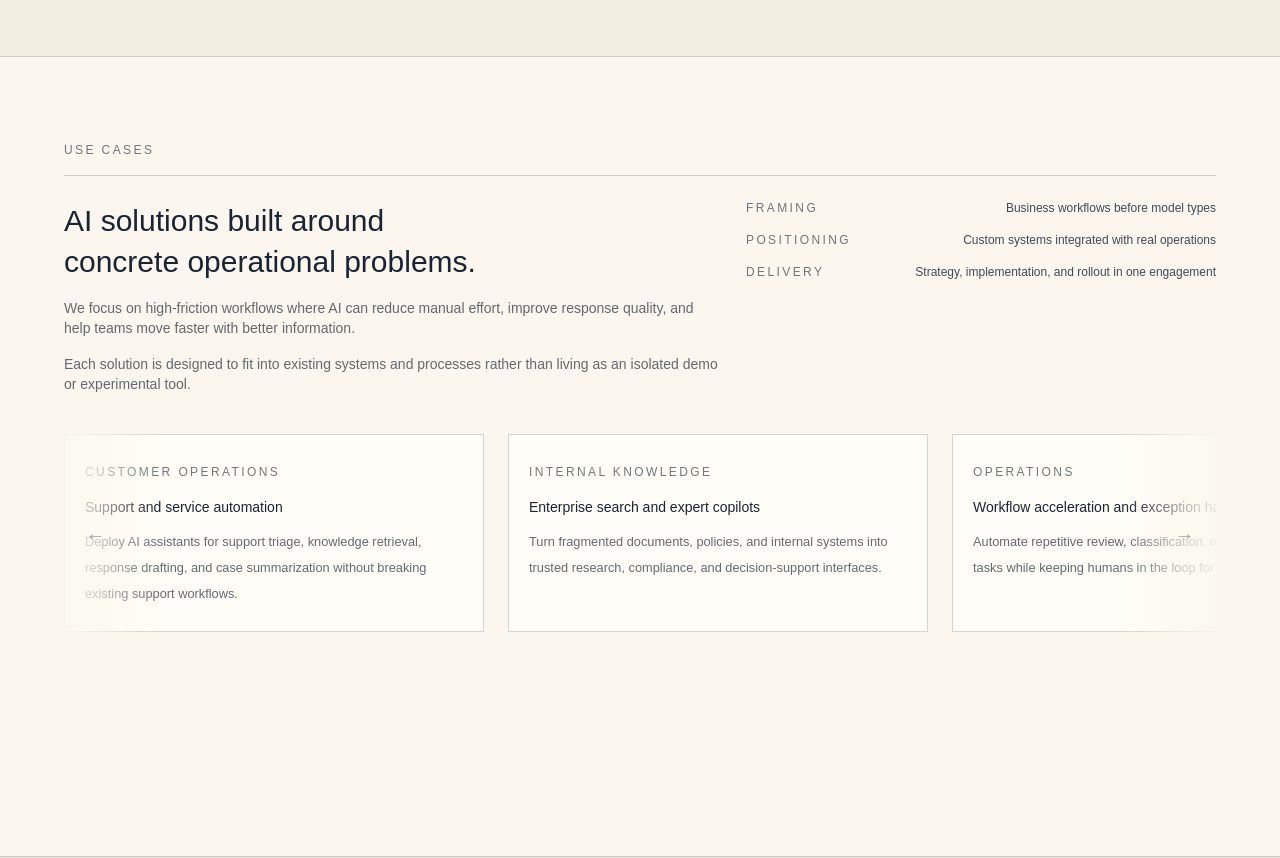
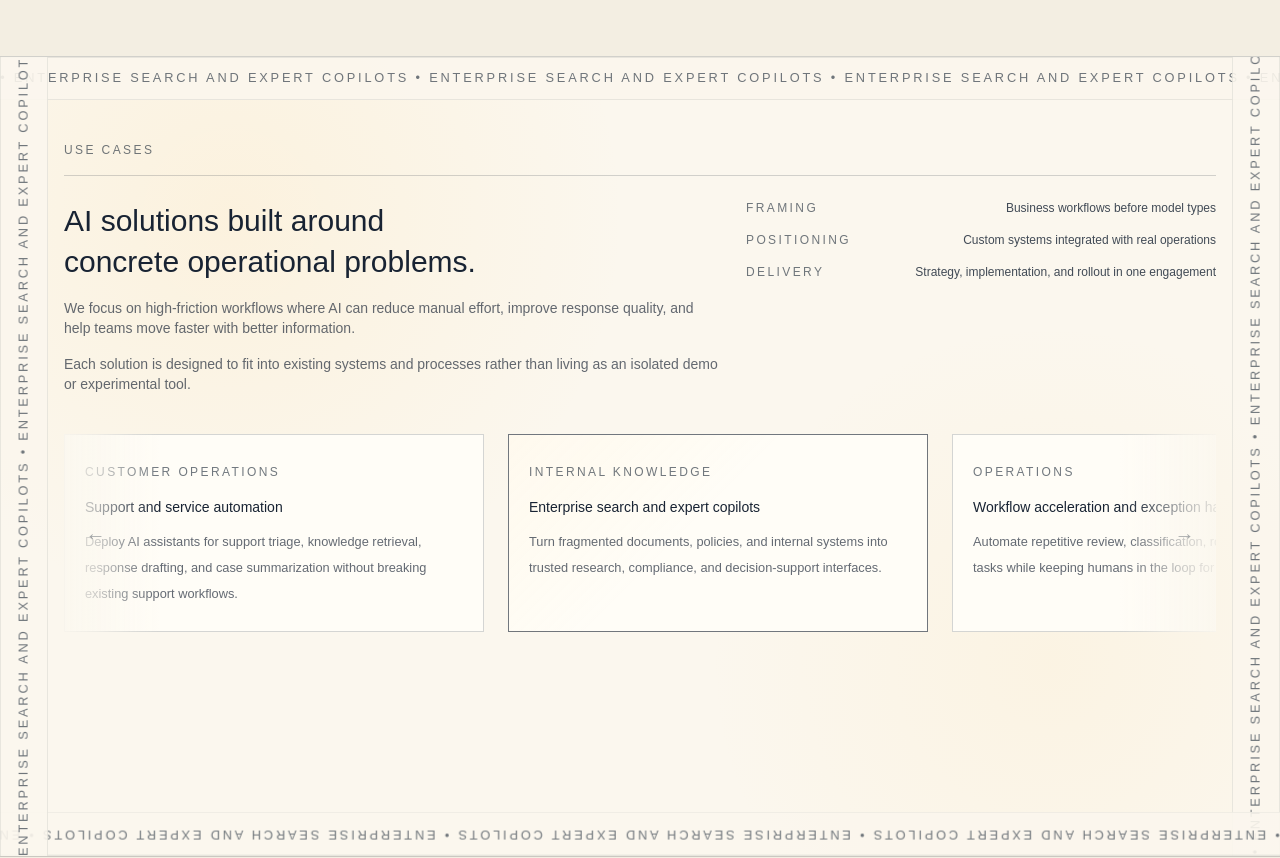
Before and after one commit to artemiusradin-png/deview-website, a Next.js app: page / in a window 1280 px wide. Shown: the part 3980-4838 px from the top of the page. Built offline with nearby package versions, Linux system fonts and the light colour scheme.

Commit message:
Animate use cases section on scroll

```diff
--- a/app/globals.css
+++ b/app/globals.css
@@ -1093,6 +1093,188 @@ html[data-theme="light"] .carousel-fade-right {
   );
 }
 
+.solutions-section {
+  --solutions-accent: rgba(148, 214, 255, 0.16);
+  transition: background-color 300ms ease;
+}
+
+.solutions-section::before {
+  content: "";
+  position: absolute;
+  inset: 0;
+  pointer-events: none;
+  background:
+    radial-gradient(circle at 18% 20%, var(--solutions-accent), transparent 32%),
+    radial-gradient(circle at 82% 76%, color-mix(in srgb, var(--solutions-accent) 70%, transparent), transparent 28%);
+  opacity: 1;
+  transition: background 300ms ease;
+}
+
+.solutions-content {
+  position: relative;
+  z-index: 2;
+}
+
+.solutions-marquee-container {
+  position: absolute;
+  inset: 0;
+  pointer-events: none;
+  z-index: 1;
+  overflow: hidden;
+}
+
+.solutions-marquee {
+  position: absolute;
+  overflow: hidden;
+  text-transform: uppercase;
+  letter-spacing: 0.22em;
+  font-size: clamp(0.58rem, 1vw, 0.82rem);
+  line-height: 1;
+  color: var(--white-60);
+  background: color-mix(in srgb, var(--surface) 90%, transparent);
+  border-color: var(--white-10);
+  white-space: nowrap;
+}
+
+.solutions-marquee-top,
+.solutions-marquee-bottom {
+  left: 0;
+  width: 100%;
+  padding: 0.9rem 0;
+  border-top: 1px solid var(--white-10);
+  border-bottom: 1px solid var(--white-10);
+}
+
+.solutions-marquee-top {
+  top: 0;
+}
+
+.solutions-marquee-bottom {
+  bottom: 0;
+  transform: rotate(180deg);
+}
+
+.solutions-marquee-left,
+.solutions-marquee-right {
+  top: 0;
+  width: 3rem;
+  height: 100%;
+  border-left: 1px solid var(--white-10);
+  border-right: 1px solid var(--white-10);
+}
+
+.solutions-marquee-left {
+  left: 0;
+}
+
+.solutions-marquee-right {
+  right: 0;
+}
+
+.solutions-marquee-left .solutions-marquee-track,
+.solutions-marquee-right .solutions-marquee-track {
+  position: absolute;
+  left: 50%;
+  top: 50%;
+  width: 100vh;
+  transform-origin: center;
+}
+
+.solutions-marquee-left .solutions-marquee-track {
+  transform: translate(-50%, -50%) rotate(-90deg);
+}
+
+.solutions-marquee-right .solutions-marquee-track {
+  transform: translate(-50%, -50%) rotate(90deg);
+}
+
+.solutions-marquee-top .solutions-marquee-track,
+.solutions-marquee-bottom .solutions-marquee-track {
+  display: inline-block;
+  min-width: max-content;
+  padding-left: 1.5rem;
+}
+
+.solutions-marquee-track {
+  animation: solutions-marquee-x 24s linear infinite;
+}
+
+.solutions-marquee-left .solutions-marquee-track,
+.solutions-marquee-right .solutions-marquee-track {
+  animation-name: solutions-marquee-y;
+  animation-duration: 28s;
+}
+
+.solutions-marquee-track-static {
+  animation: none;
+}
+
+@keyframes solutions-marquee-x {
+  from {
+    transform: translate3d(0, 0, 0);
+  }
+  to {
+    transform: translate3d(-50%, 0, 0);
+  }
+}
+
+@keyframes solutions-marquee-y {
+  from {
+    transform: translate(-50%, -50%) rotate(-90deg) translateX(0);
+  }
+  to {
+    transform: translate(-50%, -50%) rotate(-90deg) translateX(-50%);
+  }
+}
+
+.solutions-marquee-right .solutions-marquee-track {
+  animation-direction: reverse;
+}
+
+.solutions-card {
+  transition:
+    border-color 220ms ease,
+    background-color 220ms ease,
+    opacity 220ms ease,
+    transform 220ms ease;
+}
+
+.solutions-card-inactive {
+  opacity: 0.58;
+}
+
+.solutions-card-active {
+  border-color: var(--white-60);
+  background:
+    linear-gradient(135deg, color-mix(in srgb, var(--solutions-accent) 55%, transparent), transparent 45%),
+    var(--surface-elevated);
+  opacity: 1;
+}
+
+.solutions-card-title {
+  transform-origin: 50% 100%;
+}
+
+.solutions-card-title-active {
+  animation: solutions-card-activate 600ms cubic-bezier(0.33, 1, 0.68, 1);
+}
+
+@keyframes solutions-card-activate {
+  25% {
+    color: color-mix(in srgb, var(--white-100) 72%, #ecf232);
+    transform: translateY(-10px);
+  }
+  45% {
+    transform: translateY(2px);
+  }
+  60% {
+    transform: translateY(-4px);
+  }
+  100% {
+    transform: translateY(0);
+  }
+}
+
 @media (max-width: 767px) {
   .carousel-fade-left,
   .carousel-fade-right {
@@ -1105,6 +1287,18 @@ html[data-theme="light"] .carousel-fade-right {
 
   .carousel-fade-right {
     right: -8px;
+  }
+
+  .solutions-marquee-left,
+  .solutions-marquee-right {
+    display: none;
+  }
+
+  .solutions-marquee-top,
+  .solutions-marquee-bottom {
+    padding: 0.75rem 0;
+    font-size: 0.56rem;
+    letter-spacing: 0.18em;
   }
 }
 
--- a/app/page.tsx
+++ b/app/page.tsx
@@ -1,7 +1,7 @@
 "use client";
 
-import { useEffect, useRef, useState, type MouseEvent } from "react";
-import { motion } from "framer-motion";
+import { useEffect, useRef, useState, type CSSProperties, type MouseEvent } from "react";
+import { motion, useReducedMotion } from "framer-motion";
 
 const fade = {
   initial: { opacity: 0, y: 18 },
@@ -154,24 +154,32 @@ const architectureComparison = {
 
 const solutionAreas = [
   {
+    id: "customer-operations",
     sector: "CUSTOMER OPERATIONS",
     title: "Support and service automation",
     body: "Deploy AI assistants for support triage, knowledge retrieval, response drafting, and case summarization without breaking existing support workflows.",
+    accent: "rgba(148, 214, 255, 0.16)",
   },
   {
+    id: "internal-knowledge",
     sector: "INTERNAL KNOWLEDGE",
     title: "Enterprise search and expert copilots",
     body: "Turn fragmented documents, policies, and internal systems into trusted research, compliance, and decision-support interfaces.",
+    accent: "rgba(255, 214, 138, 0.16)",
   },
   {
+    id: "operations",
     sector: "OPERATIONS",
     title: "Workflow acceleration and exception handling",
     body: "Automate repetitive review, classification, routing, and escalation tasks while keeping humans in the loop for judgment-heavy cases.",
+    accent: "rgba(157, 247, 198, 0.14)",
   },
   {
+    id: "data-products",
     sector: "DATA PRODUCTS",
     title: "Analytics and intelligence layers",
     body: "Build data-backed AI interfaces that surface business signals, summarize trends, and assist teams with better day-to-day decisions.",
+    accent: "rgba(205, 177, 255, 0.16)",
   },
 ];
 
@@ -234,6 +242,7 @@ const processSteps = [
 export default function Home() {
   const heroVideoRefs = useRef<(HTMLVideoElement | null)[]>([]);
   const solutionCarouselRef = useRef<HTMLDivElement | null>(null);
+  const solutionCardRefs = useRef<(HTMLDivElement | null)[]>([]);
   const [heroVideoState, setHeroVideoState] = useState<"loading" | "playing" | "fallback">("loading");
   const [activeHeroLayer, setActiveHeroLayer] = useState(0);
   const [fadingHeroLayer, setFadingHeroLayer] = useState<number | null>(null);
@@ -252,10 +261,12 @@ export default function Home() {
   const [activeEnterprisePillar, setActiveEnterprisePillar] = useState(enterprisePillars[0].id);
   const [activeEnterpriseMode, setActiveEnterpriseMode] = useState(enterpriseModes[0].id);
   const [architectureFocus, setArchitectureFocus] = useState<"public" | "enterprise">("enterprise");
+  const [activeSolutionIndex, setActiveSolutionIndex] = useState(0);
   const [typedUserMessage, setTypedUserMessage] = useState("");
   const [typedAiMessage, setTypedAiMessage] = useState("");
   const standbyStartedRef = useRef(false);
   const crossfadeTimeoutRef = useRef<ReturnType<typeof setTimeout> | null>(null);
+  const prefersReducedMotion = useReducedMotion();
 
   useEffect(() => {
     document.documentElement.dataset.theme = theme;
@@ -358,6 +369,47 @@ export default function Home() {
     };
   }, []);
 
+  useEffect(() => {
+    const carousel = solutionCarouselRef.current;
+
+    if (!carousel) {
+      return;
+    }
+
+    const updateActiveSolution = () => {
+      const carouselRect = carousel.getBoundingClientRect();
+      const targetCenter = carouselRect.left + carouselRect.width / 2;
+      let nextIndex = 0;
+      let nearestDistance = Number.POSITIVE_INFINITY;
+
+      solutionCardRefs.current.forEach((card, index) => {
+        if (!card) {
+          return;
+        }
+
+        const rect = card.getBoundingClientRect();
+        const cardCenter = rect.left + rect.width / 2;
+        const distance = Math.abs(cardCenter - targetCenter);
+
+        if (distance < nearestDistance) {
+          nearestDistance = distance;
+          nextIndex = index;
+        }
+      });
+
+      setActiveSolutionIndex((current) => (current === nextIndex ? current : nextIndex));
+    };
+
+    updateActiveSolution();
+    carousel.addEventListener("scroll", updateActiveSolution, { passive: true });
+    window.addEventListener("resize", updateActiveSolution);
+
+    return () => {
+      carousel.removeEventListener("scroll", updateActiveSolution);
+      window.removeEventListener("resize", updateActiveSolution);
+    };
+  }, []);
+
   const startStandbyLayer = async (currentLayer: number) => {
     const nextLayer = currentLayer === 0 ? 1 : 0;
     const standbyVideo = heroVideoRefs.current[nextLayer];
@@ -457,6 +509,8 @@ export default function Home() {
   const toggleTheme = () => setTheme((current) => (current === "dark" ? "light" : "dark"));
   const selectedPillar = enterprisePillars.find((pillar) => pillar.id === activeEnterprisePillar) ?? enterprisePillars[0];
   const selectedMode = enterpriseModes.find((mode) => mode.id === activeEnterpriseMode) ?? enterpriseModes[0];
+  const activeSolution = solutionAreas[activeSolutionIndex] ?? solutionAreas[0];
+  const marqueeContent = `${activeSolution.title} • `.repeat(14);
 
   return (
     <div className="min-h-screen overflow-x-clip bg-[var(--background)] bg-grid text-[var(--text)]">
@@ -1084,12 +1138,28 @@ export default function Home() {
 
       <section
         id="solutions"
-        className="section-fullscreen relative border-t border-[var(--white-20)] bg-[var(--surface)] px-4 sm:px-6"
+        className="solutions-section section-fullscreen relative border-t border-[var(--white-20)] bg-[var(--surface)] px-4 sm:px-6"
+        style={
+          {
+            "--solutions-accent": activeSolution.accent,
+          } as CSSProperties
+        }
       >
+        <div className="solutions-marquee-container" aria-hidden="true">
+          {["top", "right", "bottom", "left"].map((position) => (
+            <div key={`${position}-${activeSolution.id}`} className={`solutions-marquee solutions-marquee-${position}`}>
+              <div
+                className={`solutions-marquee-track ${prefersReducedMotion ? "solutions-marquee-track-static" : ""}`}
+              >
+                {marqueeContent}
+              </div>
+            </div>
+          ))}
+        </div>
         <motion.div
           {...reveal}
           transition={{ duration: 0.5 }}
-          className="mx-auto flex h-full max-w-6xl flex-col justify-between gap-6 md:gap-10"
+          className="solutions-content mx-auto flex h-full max-w-6xl flex-col justify-between gap-6 md:gap-10"
         >
           <div className="section-shell">
             <p className="section-label mb-3">USE CASES</p>
@@ -1159,13 +1229,24 @@ export default function Home() {
               {solutionAreas.map((area) => (
                 <motion.div
                   key={area.title}
+                  ref={(node) => {
+                    solutionCardRefs.current[solutionAreas.findIndex((item) => item.id === area.id)] = node;
+                  }}
                   variants={cardMotion}
                   transition={{ duration: 0.45 }}
                   whileHover={{ y: -4, borderColor: "rgba(240, 240, 250, 0.32)" }}
-                  className="panel panel-interactive min-w-[min(88vw,320px)] snap-start border border-[var(--white-20)] bg-[var(--surface-elevated)] px-4 py-5 sm:min-w-[360px] sm:px-5 sm:py-6 lg:min-w-[420px]"
+                  onMouseEnter={() => setActiveSolutionIndex(solutionAreas.findIndex((item) => item.id === area.id))}
+                  onFocusCapture={() => setActiveSolutionIndex(solutionAreas.findIndex((item) => item.id === area.id))}
+                  className={`solutions-card panel panel-interactive min-w-[min(88vw,320px)] snap-start border border-[var(--white-20)] bg-[var(--surface-elevated)] px-4 py-5 sm:min-w-[360px] sm:px-5 sm:py-6 lg:min-w-[420px] ${
+                    activeSolution.id === area.id ? "solutions-card-active" : "solutions-card-inactive"
+                  }`}
                 >
                   <p className="section-label mb-3 text-[0.65rem]">{area.sector}</p>
-                  <p className="mb-3 text-sm text-[var(--white-100)]">{area.title}</p>
+                  <p className={`solutions-card-title mb-3 text-sm text-[var(--white-100)] ${
+                    activeSolution.id === area.id ? "solutions-card-title-active" : ""
+                  }`}>
+                    {area.title}
+                  </p>
                   <p className="text-[0.8rem] text-[var(--text-muted)]">{area.body}</p>
                 </motion.div>
               ))}
```
